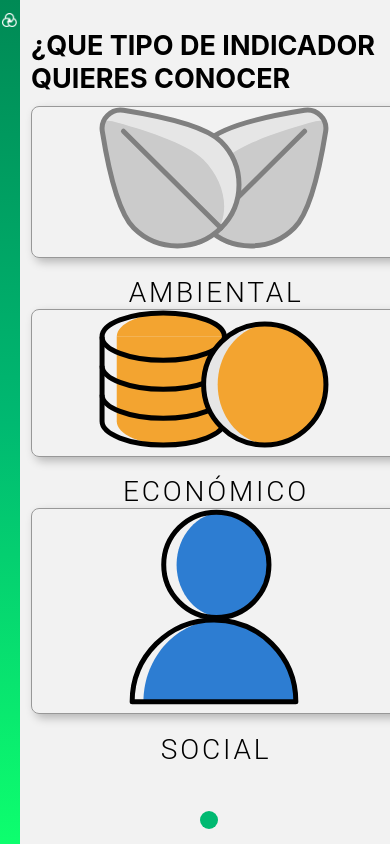
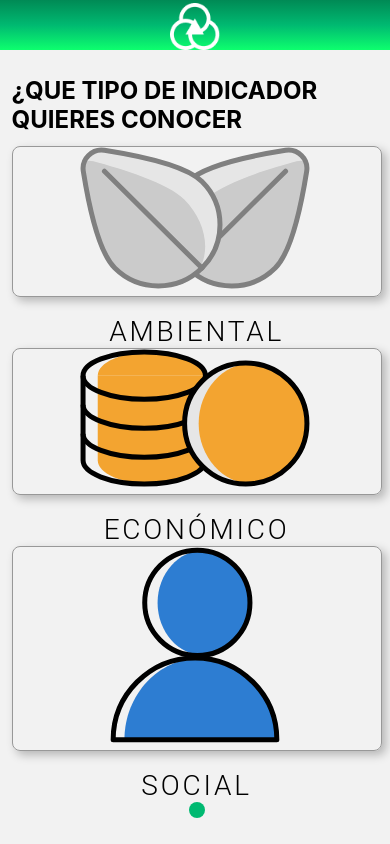
Before and after one commit to CircularIA/seleccionar-indicador, a React (Vite) app: page / in a window 390 px wide. Built offline with nearby package versions, Linux system fonts and the light colour scheme.

Commit message:
fixes some flex display

```diff
--- a/src/App.css
+++ b/src/App.css
@@ -2,42 +2,49 @@
   box-sizing: border-box;
 }
 .container {
-  display: grid;
-  justify-content: space-evenly;
-  grid-template-columns: 1fr 15fr;
-  /* place-items: center;  */
-  min-width: 320px;
   min-height: 100vh;
-  color: #1a1a1a;
-  font-size: large;
+  display: flex;
 }
 .navbar{
-  /* rgba(13, 255, 110, 1), rgba(0, 185, 113, 1), rgba(0, 138, 85, 1) */
   background: linear-gradient(rgba(0, 138, 85, 1),rgba(0, 185, 113, 1), rgba(13, 255, 110, 1));
-  /* background-color: rgb(0, 138, 85); */
-  min-height: max-content;
-  font-size: large;
+  min-width: 100px;
   color: black;
-  padding: 50% 10% 10% 10%;
+  display: flex;
+  flex-direction: column;
+  align-items: center;
+  padding-top: 2%;
 }
 .navbar img{
-  width: 95%;
+  max-width: 63px;
+  max-height: 60px;
 }
 .main{
   background-color: #F2F2F2;;
-  min-height: max-content;
-  /* No descomentar estoooo
-  min-width: max-content; */
-  font-size: large;
   color: black;
   padding-left: 1%;
-  /* Position */
-  display: grid;
+  flex-grow: 1;
+  display: flex;
+  flex-direction:column;
 }
-.main :nth-child(1){
-  grid-row-start: 1;
+.content{
+  height: 90%;
 }
-.main :nth-child(2){
-  grid-row-start: 2;
-  grid-row-end: 3;
+.footer{
+  height: 10%;
 }
+/* Media Queries */
+@media only screen and (max-width: 992px) {
+  .container {
+    display: flex;
+    flex-direction: column;
+  }
+  .navbar{
+    height: 50px;
+    display: flex;
+    justify-content: space-around;
+    padding: 3px 0 3px 0;
+  }
+  .navbar img{
+    width: 50px;
+  }
+}
--- a/src/App.jsx
+++ b/src/App.jsx
@@ -17,8 +17,12 @@ function App() {
             <NavBar></NavBar>
         </div>
         <div className="main">
-          <Main></Main>
-          <Footer></Footer>
+          <div className="content">
+            <Main></Main>
+          </div>
+          <div className="footer">
+            <Footer></Footer>
+          </div>
         </div>
       </Container>
     </Datos>
```
